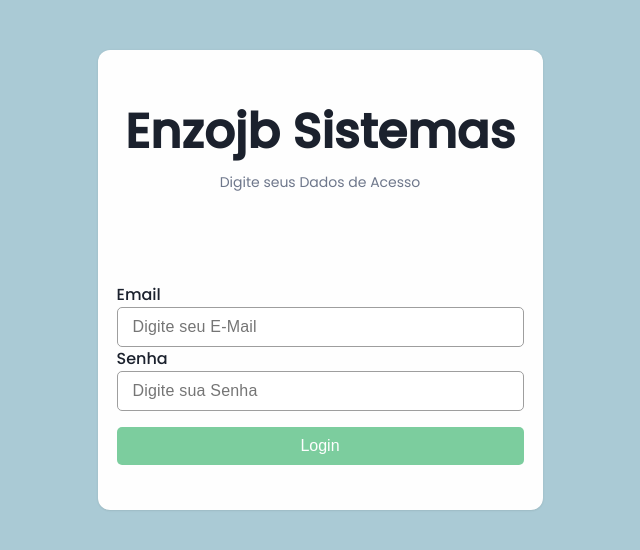
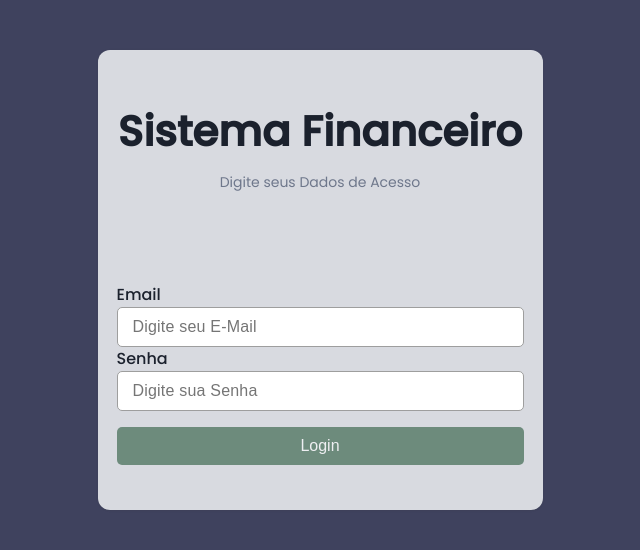
Before and after one commit to carloscampos2014/sys-financeiro, an Angular app in the folder front/my-financeiro/: page /login in a window 1280 px wide. Shown: the top 550 px of the page, without its empty margins (320-960 px from the left). Built offline with nearby package versions, Linux system fonts and the light colour scheme.

Commit message:
Implementação de Serviço de Token e Dashboard

```diff
--- a/front/my-financeiro/src/app/app-routing.module.ts
+++ b/front/my-financeiro/src/app/app-routing.module.ts
@@ -16,6 +16,10 @@ const routes: Routes = [
     path: '',
     component: LoginComponent,
   },
+  {
+    path: 'dashboard',
+    loadChildren: () => import('./pages/dashboard/dashboard.module').then(m => m.DashboardModule),
+  }
 ];
 
 @NgModule({
--- a/front/my-financeiro/src/app/app.module.ts
+++ b/front/my-financeiro/src/app/app.module.ts
@@ -11,11 +11,12 @@ import { HttpClientModule } from '@angular/common/http';
 @NgModule({
   declarations: [
     AppComponent,
-    LoginComponent
+    LoginComponent,
   ],
   imports: [
     BrowserModule,
     AppRoutingModule,
+
     CommonModule,
     ReactiveFormsModule,
     HttpClientModule,
--- /dev/null
+++ b/front/my-financeiro/src/app/pages/dashboard/dashboard.component.html
@@ -0,0 +1 @@
+<p>dashboard works!</p>
--- a/front/my-financeiro/src/app/pages/login/login.component.html
+++ b/front/my-financeiro/src/app/pages/login/login.component.html
@@ -4,7 +4,7 @@
 
     <div class="container-header">
       <div class="titulo-login">
-        Enzojb Sistemas
+        Sistema Financeiro
       </div>
       <div class="info-login">
         Digite seus Dados de Acesso
--- a/front/my-financeiro/src/app/pages/login/login.component.scss
+++ b/front/my-financeiro/src/app/pages/login/login.component.scss
@@ -11,7 +11,7 @@
 
     width: 445px;
     height: 460px;
-    background: #fefefe;
+    background: #d8dae0;
     box-shadow: 0px 0.5px 2px rgba(51, 53, 52, 0.16);
     border-radius: 12px;
   }
@@ -20,7 +20,7 @@
     .titulo-login {
       font-style: normal;
       font-weight: 700;
-      font-size: 48px;
+      font-size: 42px;
       line-height: 72px;
       text-align: center;
       color: #1b212d;
@@ -94,7 +94,7 @@
   height: 38px;
   border: 0px solid;
   border-radius: 5px;
-  background: #27ae60;
+  background: #27573b;
   cursor: pointer;
 
   font-style: normal;
--- a/front/my-financeiro/src/app/pages/login/login.component.ts
+++ b/front/my-financeiro/src/app/pages/login/login.component.ts
@@ -1,6 +1,7 @@
 import { Component } from '@angular/core';
 import { FormBuilder, FormGroup, Validators } from '@angular/forms';
 import { Router } from '@angular/router';
+import { LoginService } from 'src/app/services/login.service';
 
 @Component({
   selector: 'app-login',
@@ -9,7 +10,8 @@ import { Router } from '@angular/router';
 })
 export class LoginComponent {
   constructor(public formBuilder: FormBuilder,
-    private router: Router) {
+    private router: Router,
+    private loginService: LoginService) {
 
   }
 
@@ -29,6 +31,15 @@ export class LoginComponent {
   }
 
   loginUser() {
-    alert('OK');
+    this.loginService.login(this.dadosForm["email"].value, this.dadosForm["senha"].value)
+      .subscribe(
+        token => {
+          alert("Seja bem vindo!");
+          this.router.navigate(['/dashboard']);
+        },
+        err => {
+          alert('Ocorreu um erro');
+        }
+      );
   }
 }
--- /dev/null
+++ b/front/my-financeiro/src/app/services/login.service.ts
@@ -0,0 +1,19 @@
+import { HttpClient } from '@angular/common/http';
+import { Injectable } from '@angular/core';
+import { environment } from 'src/environment';
+
+@Injectable({
+  providedIn: 'root'
+})
+
+export class LoginService {
+  constructor(private httpClient: HttpClient) {
+
+  }
+
+  private readonly baseurl = environment["endPoint"];
+
+  login(email: string, senha: string) {
+    return this.httpClient.post<any>(`${this.baseurl}/Token/CreateToken`, { Email: email, Senha: senha });
+  }
+}
--- a/front/my-financeiro/src/styles.scss
+++ b/front/my-financeiro/src/styles.scss
@@ -11,5 +11,5 @@
 body {
   font-family: "Poppins";
   margin: 0;
-  background: #AACAD5;
+  background: #3f425e;
 }
```
Also changed, not shown: front/my-financeiro/src/app/pages/dashboard/dashboard-routing.module.ts (added, +15 -0 lines), front/my-financeiro/src/app/pages/dashboard/dashboard.component.ts (added, +10 -0 lines), front/my-financeiro/src/app/pages/dashboard/dashboard.module.ts (added, +15 -0 lines), front/my-financeiro/src/app/pages/dashboard/dashboard.component.scss (added), 2 other files (tests, documents, lock files or other folders).
